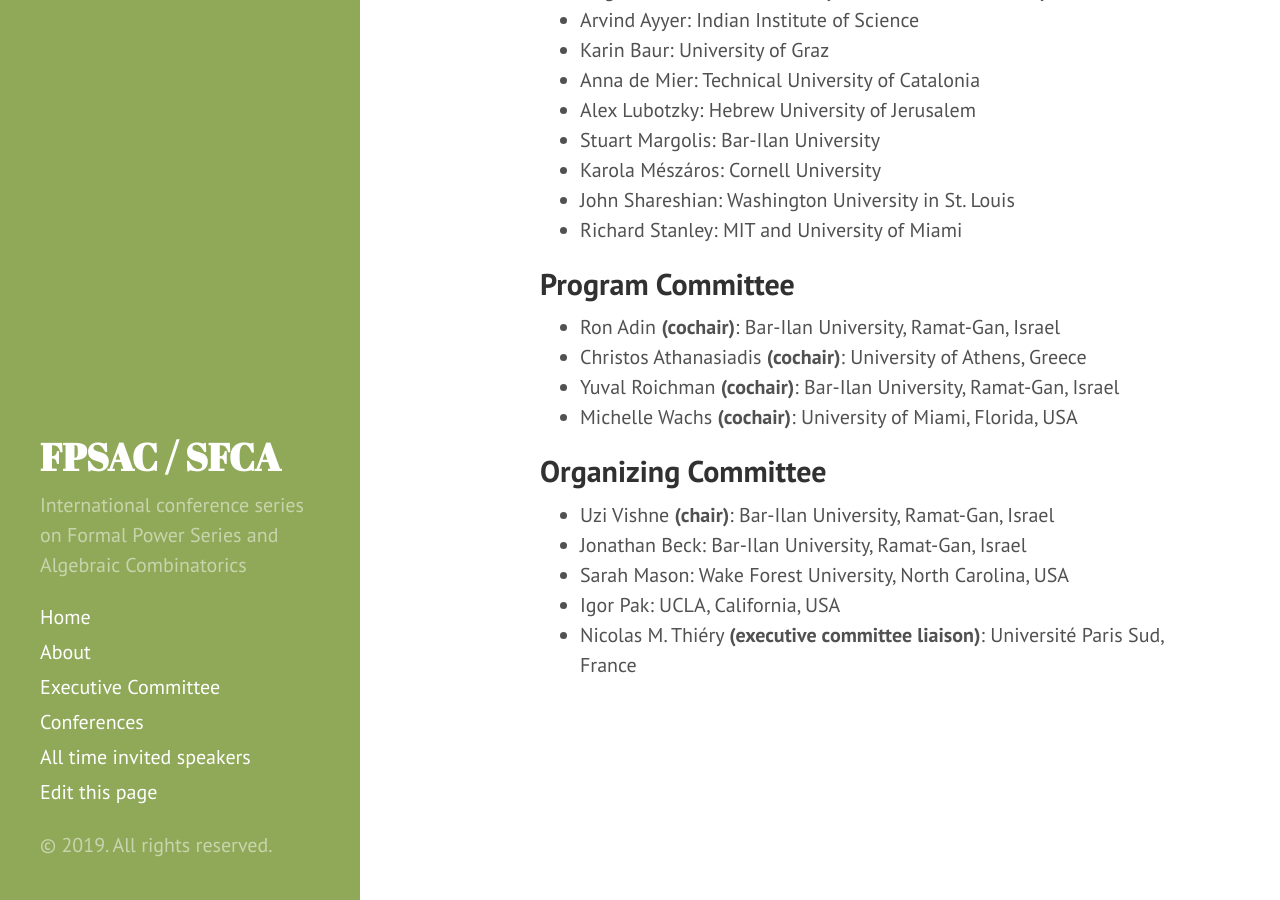
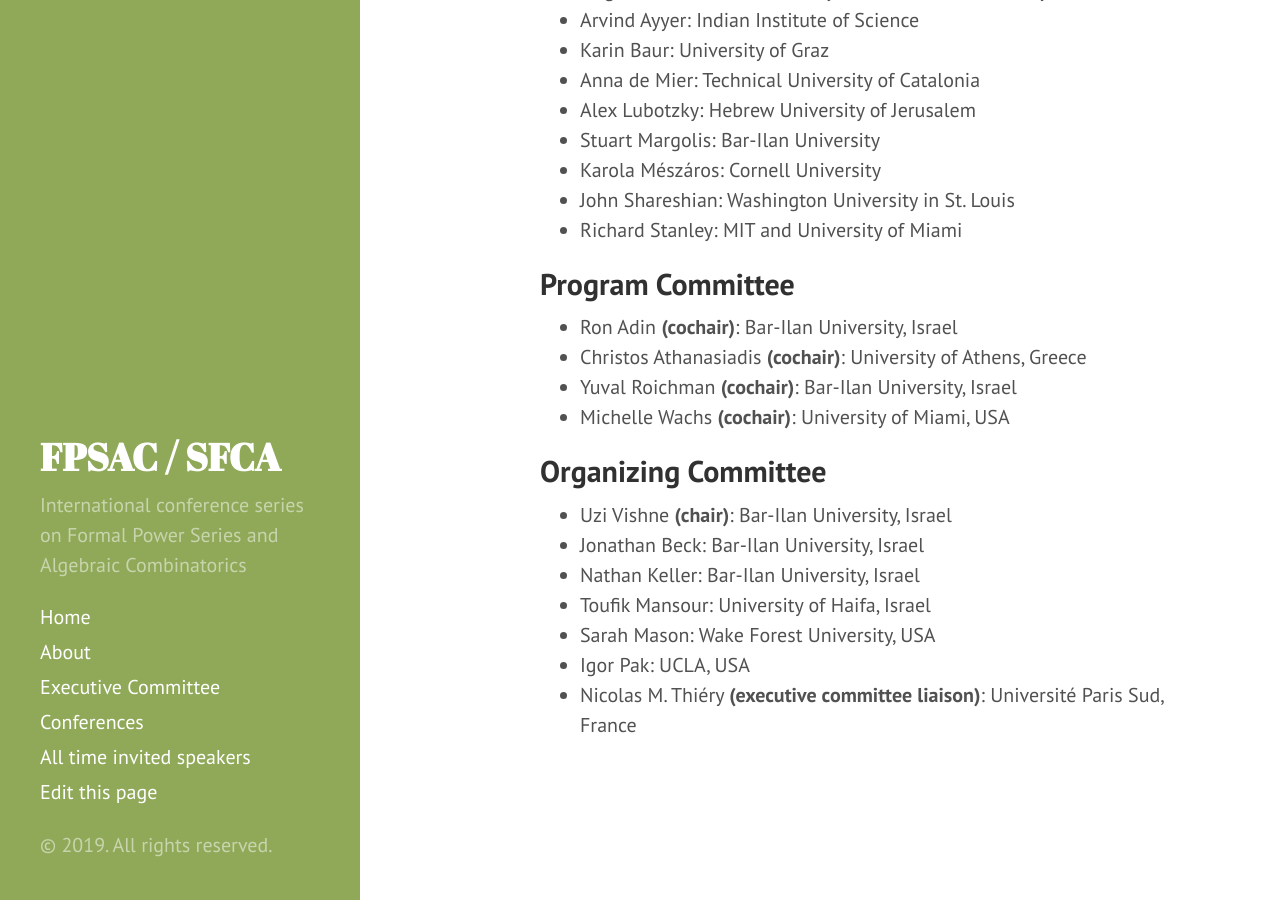
Before and after one commit to FPSAC/FPSAC.github.io, a Jekyll site: the page built from _confs/fpsac-2020.md, in a window 1280 px wide and 900 px high, scrolled down 620 px. Built offline with Jekyll 4.4.1, drawn with Linux system fonts in a browser that asks for light colours.

Commit message:
Update fpsac-2020.md

```diff
--- a/_confs/fpsac-2020.md
+++ b/_confs/fpsac-2020.md
@@ -32,29 +32,33 @@
 program_committee:
 
 - name: Ron Adin
-  affiliation: Bar-Ilan University, Ramat-Gan, Israel
+  affiliation: Bar-Ilan University, Israel
   role: cochair
 - name: Christos Athanasiadis
   affiliation: University of Athens, Greece
   role: cochair
 - name: Yuval Roichman
-  affiliation: Bar-Ilan University, Ramat-Gan, Israel
+  affiliation: Bar-Ilan University, Israel
   role: cochair
 - name: Michelle Wachs
-  affiliation: University of Miami, Florida, USA
+  affiliation: University of Miami, USA
   role: cochair
 
 organizing_committee:
 
 - name: Uzi Vishne
-  affiliation: Bar-Ilan University, Ramat-Gan, Israel
+  affiliation: Bar-Ilan University, Israel
   role: chair
 - name: Jonathan Beck
-  affiliation: Bar-Ilan University, Ramat-Gan, Israel
+  affiliation: Bar-Ilan University, Israel
+- name: Nathan Keller
+  affiliation: Bar-Ilan University, Israel
+- name: Toufik Mansour
+  affiliation: University of Haifa, Israel
 - name: Sarah Mason
-  affiliation: Wake Forest University, North Carolina, USA
+  affiliation: Wake Forest University, USA
 - name: Igor Pak
-  affiliation: UCLA, California, USA
+  affiliation: UCLA, USA
 - name: Nicolas M. Thiéry
   affiliation: Université Paris Sud, France
   role: executive committee liaison
```
